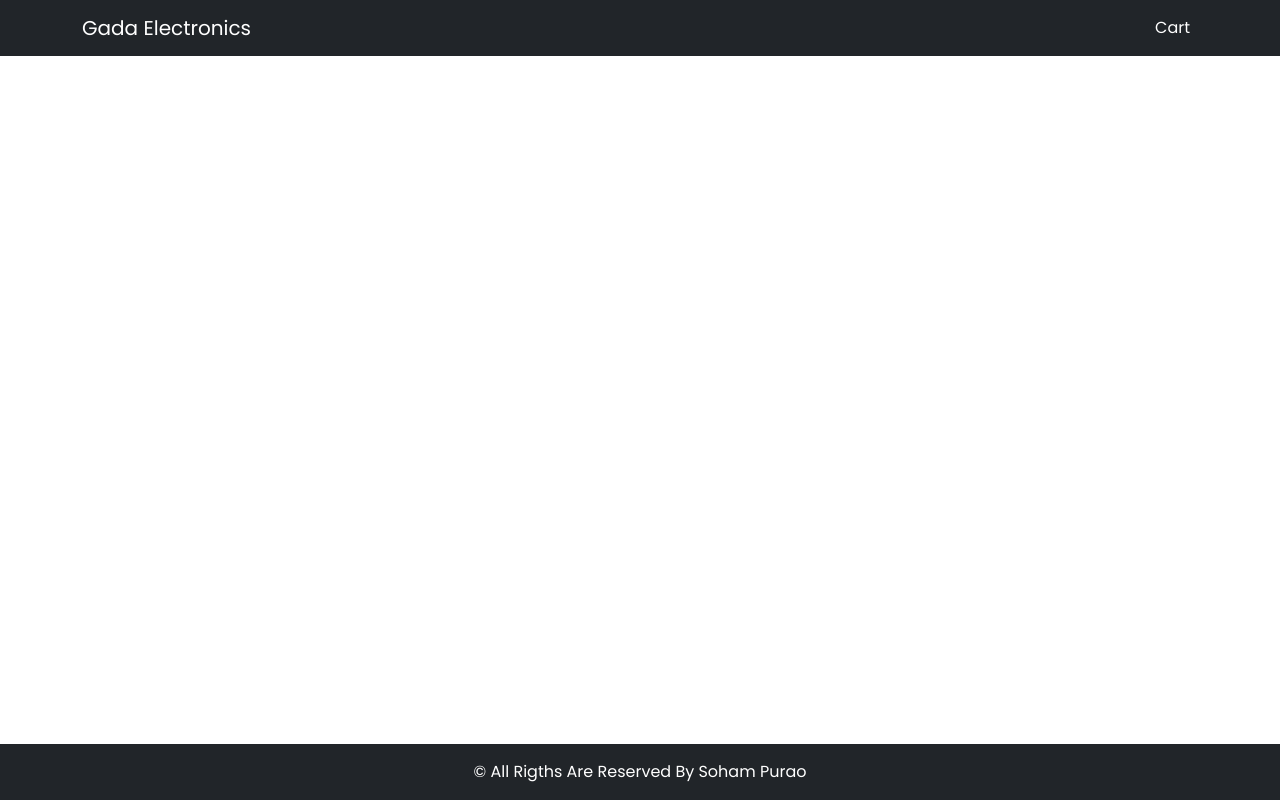
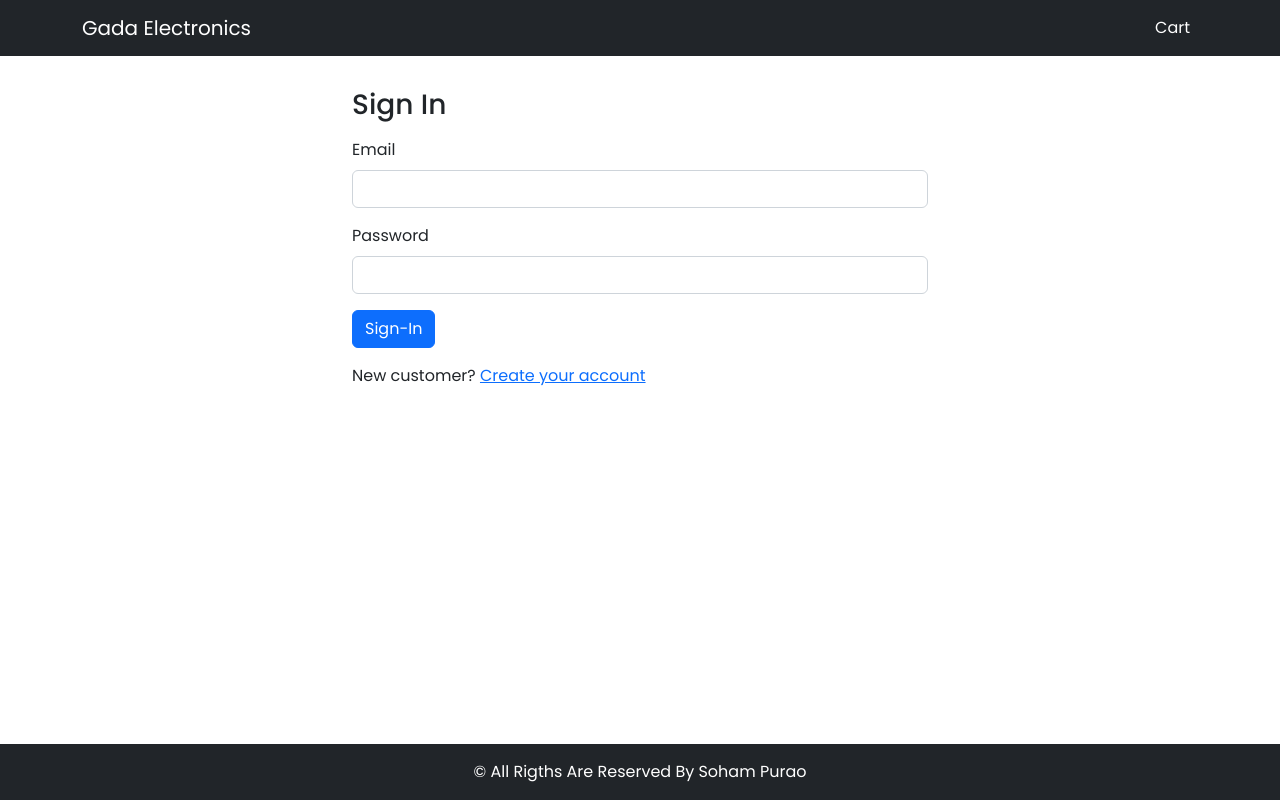
Before and after one commit to sohampurao/electronicshop, a React (Create React App) app in the folder frontend/: page /signin in a window 1280 px wide. Built offline with nearby package versions, Linux system fonts and the light colour scheme; a web font is replaced by a local one.

Commit message:
created sign-in screen design

```diff
--- a/frontend/src/App.js
+++ b/frontend/src/App.js
@@ -5,6 +5,7 @@
 import Container from 'react-bootstrap/esm/Container';
 import Footer from './components/Footer';
 import CartScreen from './screens/CartScreen';
+import SigninScreen from './screens/SigninScreen';
 
 function App() {
   return (
@@ -15,6 +16,7 @@
           <Routes>
             <Route path="/product/:slug" element={<ProductScreen />} />
             <Route path="/cart" element={<CartScreen />} />
+            <Route path="/signin" element={<SigninScreen />} />
             <Route index element={<Homescreen />} />
           </Routes>
         </Container>
--- a/frontend/src/css/index.css
+++ b/frontend/src/css/index.css
@@ -76,3 +76,8 @@
 .img-thumbnail {
   height: 80px;
 }
+
+/* Sigin-In page */
+.small-container {
+  max-width: 600px;
+}
--- /dev/null
+++ b/frontend/src/screens/SigninScreen.js
@@ -0,0 +1,37 @@
+import React from 'react';
+import { Link, useLocation } from 'react-router-dom';
+import Container from 'react-bootstrap/Container';
+import Form from 'react-bootstrap/Form';
+import Button from 'react-bootstrap/Button';
+import { Helmet } from 'react-helmet-async';
+
+export default function SigninScreen() {
+  const { search } = useLocation();
+  const redirectInUrl = new URLSearchParams(search).get('redirect');
+  const redirect = redirectInUrl ? redirectInUrl : '/';
+  return (
+    <Container className="small-container">
+      <Helmet>
+        <title>Sign In</title>
+      </Helmet>
+      <h1 className="my-3 fs-3">Sign In</h1>
+      <Form>
+        <Form.Group className="mb-3" controlID="emsil">
+          <Form.Label>Email</Form.Label>
+          <Form.Control type="email" required></Form.Control>
+        </Form.Group>
+        <Form.Group className="mb-3" controlID="password">
+          <Form.Label>Password</Form.Label>
+          <Form.Control type="password" required></Form.Control>
+        </Form.Group>
+        <div className="mb-3">
+          <Button type="submit">Sign-In</Button>
+        </div>
+        <div className="mb-3">
+          New customer?{' '}
+          <Link to={`/signup?redirect=${redirect}`}>Create your account</Link>
+        </div>
+      </Form>
+    </Container>
+  );
+}
```
